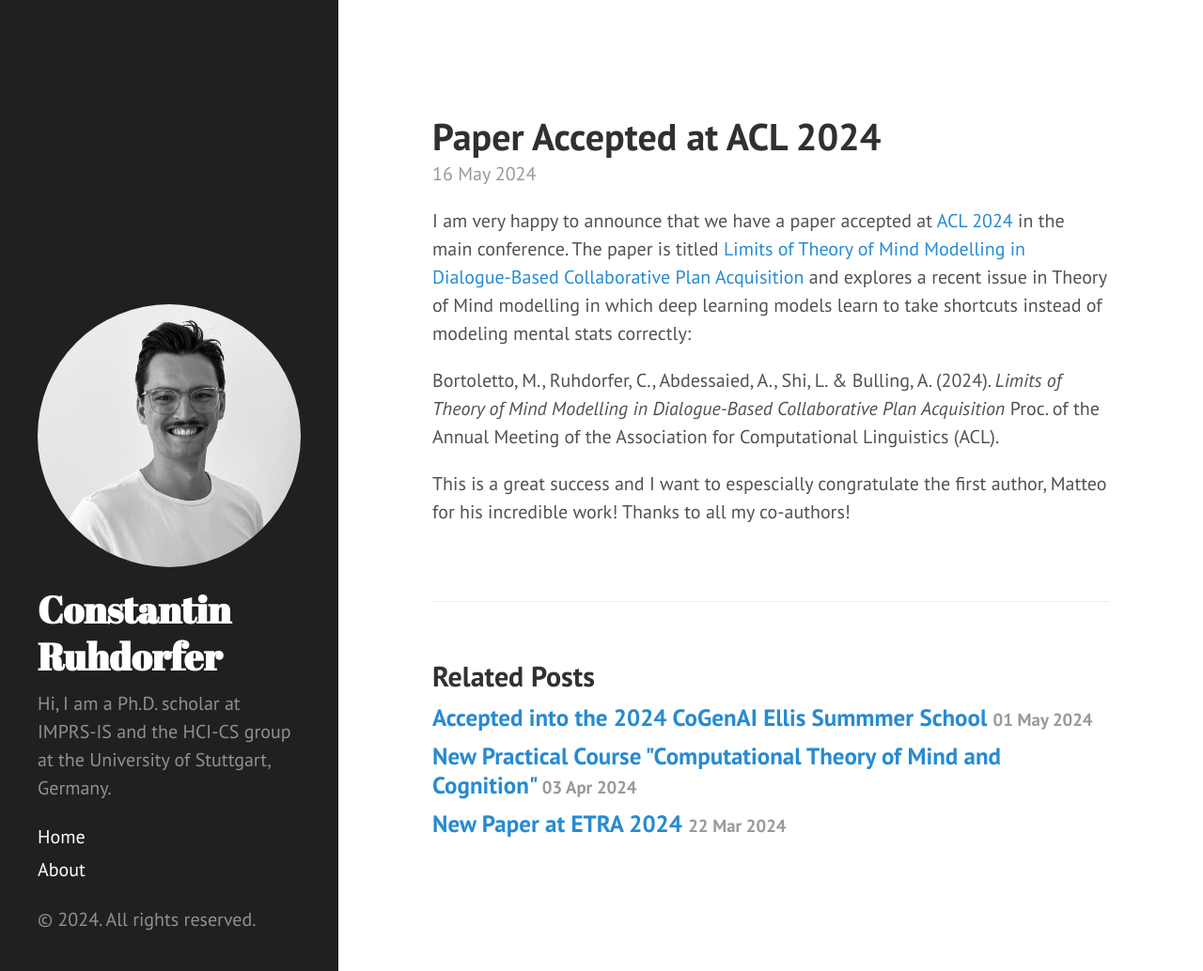
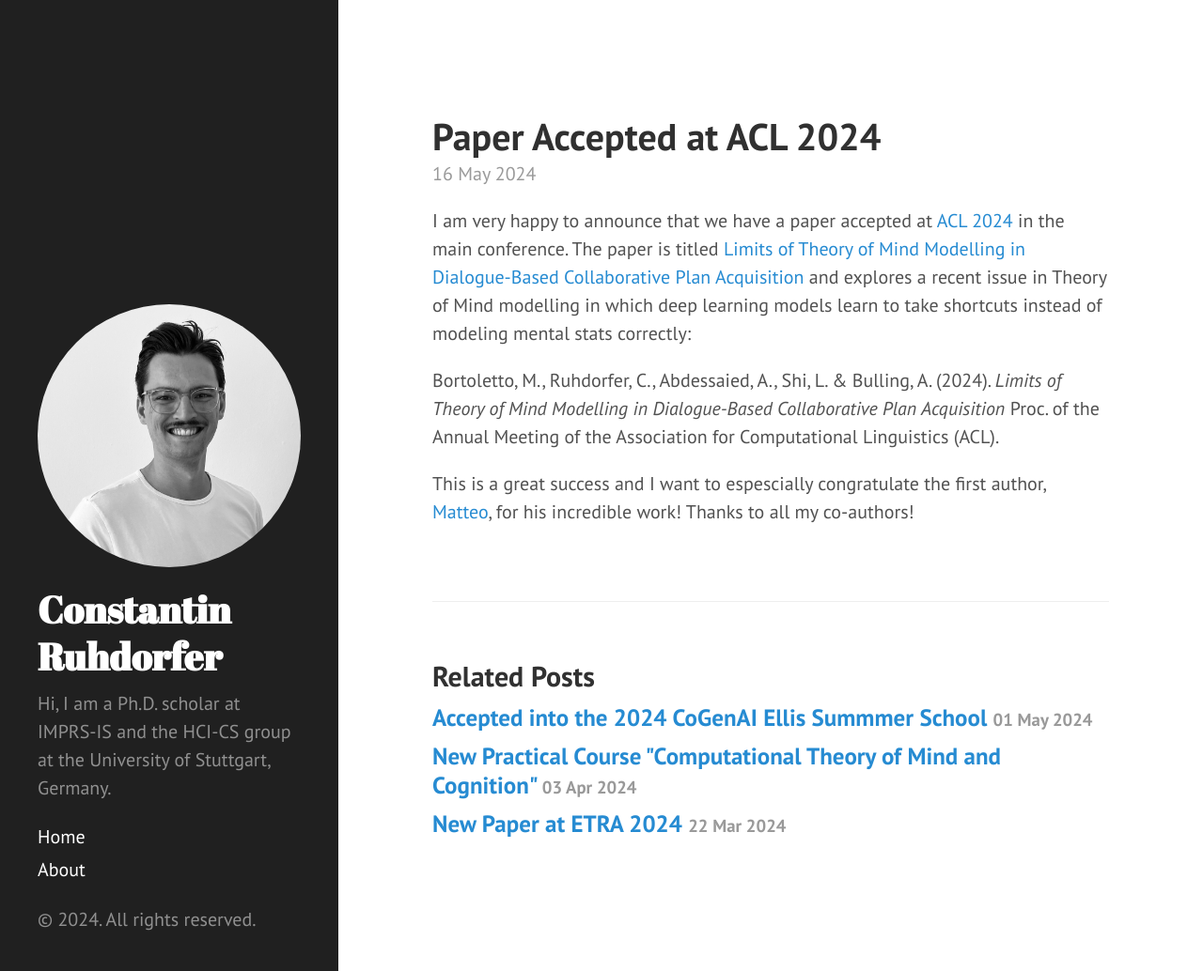
Before and after one commit to ConstantinRuhdorfer/constantinruhdorfer.github.io, a Jekyll site: the page built from _posts/2024-05-16-ACL2024.md, in a window 1280 px wide and 1034 px high. Shown: the whole window at 94% size. Built offline with Jekyll 4.4.1, drawn with Linux system fonts in a browser that asks for light colours; some of the changed lines change nothing that is shown.

Commit message:
Update 2024-05-16-ACL2024.md

```diff
--- a/_posts/2024-05-16-ACL2024.md
+++ b/_posts/2024-05-16-ACL2024.md
@@ -10,5 +10,5 @@ Bortoletto, M., Ruhdorfer, C., Abdessaied, A., Shi, L. & Bulling, A. (2024).
 *Limits of Theory of Mind Modelling in Dialogue-Based Collaborative Plan Acquisition*
 Proc. of the Annual Meeting of the Association for Computational Linguistics (ACL).
 
-This is a great success and I want to espescially congratulate the first author, Matteo for his incredible work!
+This is a great success and I want to espescially congratulate the first author, [Matteo](https://mattbortoletto.github.io), for his incredible work!
 Thanks to all my co-authors!
```
